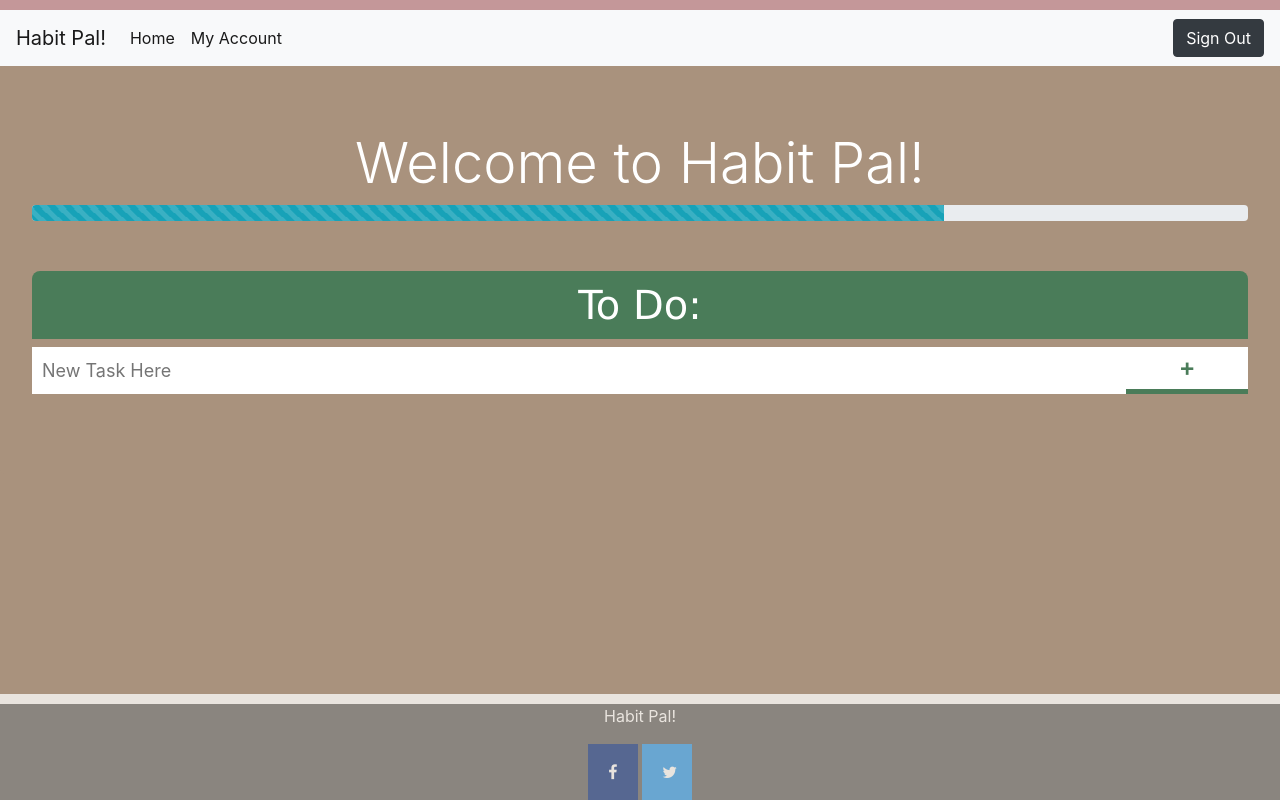
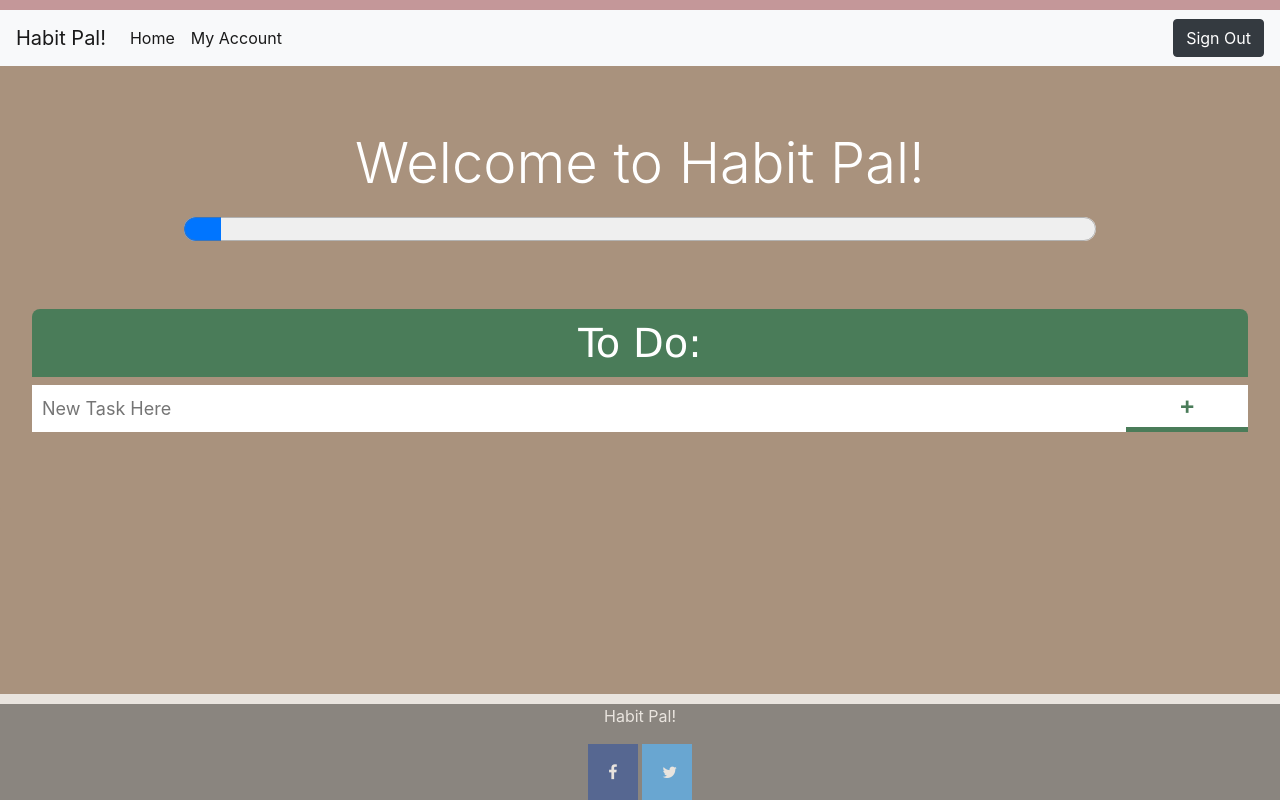
Before and after one commit to benhprentice/HabitPal, a Flask app: page /home in a window 1280 px wide. Run offline with Flask 2, Linux system fonts and the light colour scheme; a user stored in the database is signed in; some libraries are stand-ins or nearby versions.

Commit message:
Move eggs, change bar

```diff
--- a/app.py
+++ b/app.py
@@ -90,8 +90,7 @@
         dateandtime = datetime.now()
         rightNow = dateandtime.hour
         status = ( (24 - rightNow) / 24 ) * 100
-
-        return render_template("index.html", username=session['username'])
+        return render_template("index.html", username=session['username'], status=status)
 
     return render_template("login.html")
 
@@ -100,7 +99,10 @@
     if 'loggedin' in session:
         # image = url_for('static',filename ='Egg_presets.png')
         eggs=[url_for('static',filename ='egg1.png'), url_for('static',filename ='egg2.png'),
-        url_for('static',filename ='egg3.png')]
+        url_for('static',filename ='egg3.png'), url_for('static',filename ='egg4.png'),
+        url_for('static',filename ='egg5.png'), url_for('static',filename ='egg6.png'),
+        url_for('static',filename ='egg7.png'), url_for('static',filename ='egg8.png'),
+        url_for('static',filename ='egg9.png')]
 
         return render_template("myaccount.html", eggs=eggs)
 
--- a/templates/index.html
+++ b/templates/index.html
@@ -40,10 +40,17 @@
       <h1 class="display-4">Welcome to Habit Pal!</h1>
       <div class="app">
 
-        <div class="progress">
+        <!-- <div class="progress">
           <div class="progress-bar progress-bar-striped bg-info progress-bar-animated" role="progressbar"
             aria-valuenow="75" aria-valuemin="0" aria-valuemax="100" style="width: 75%"></div>
-        </div>
+        </div> -->
+        <progress id="bar" style="width: 75%" value="{{ status }}" max="100"> 32% </progress>
+        <style>
+          #bar {
+            color: red;
+            height: 3rem;
+          }
+        </style>
 
         <h1>To Do:</h1>
 
--- a/templates/myaccount.html
+++ b/templates/myaccount.html
@@ -52,7 +52,7 @@
         <br>
         <h3>My nest</h3>
         {% for i in eggs %}
-        <img src="{{ i }}" style="width:25%">
+        <img src="{{ i }}" style="width:20%">
         {% endfor %}
         <!-- <img class="card-img-top" src="{{ image }}" style="width:65%" alt="Card image cap"> -->
         <div class="eggs"></div>
```
Also changed, not shown: static/egg4.png (renamed from assets/images/egg4.png), static/egg5.png (renamed from assets/images/egg5.png), static/egg6.png (renamed from assets/images/egg6.png), static/egg7.png (renamed from assets/images/egg7.png), static/egg8.png (renamed from assets/images/egg8.png), static/egg9.png (renamed from assets/images/egg9.png).
